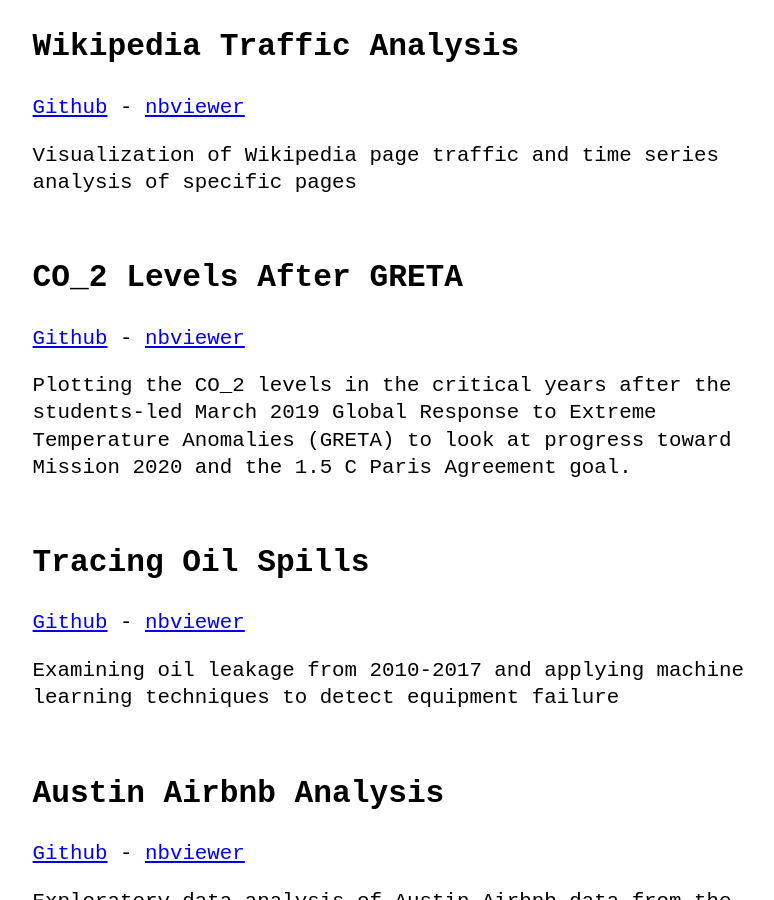
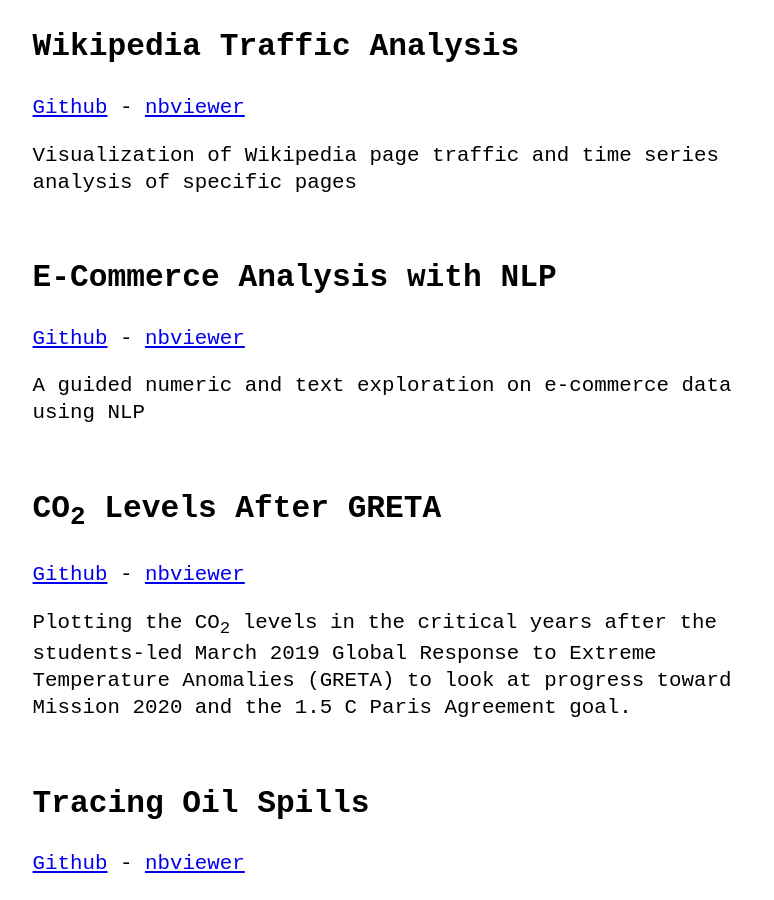
Before and after one commit to lukaszamora/lukaszamora.github.io, a Jekyll site: the page built from projects.md, in a window 1280 px wide and 900 px high, scrolled down 445 px. Shown: the whole window, without its empty margins (233-1007 px from the left). Built offline with Jekyll 4.4.1, drawn with Linux system fonts in a browser that asks for light colours; some of the changed text lies outside the part shown.

Commit message:
Update projects.md

```diff
--- a/projects.md
+++ b/projects.md
@@ -13,11 +13,17 @@ This portfolio is a compilation of notebooks/scripts which I created for data an
 
 Visualization of Wikipedia page traffic and time series analysis of specific pages
 
-## CO_2 Levels After GRETA
+## E-Commerce Analysis with NLP
+
+[Github](https://github.com/lukaszamora/E-Commerce-Data-Analysis) - [nbviewer](https://nbviewer.jupyter.org/github/lukaszamora/E-Commerce-Data-Analysis/blob/master/ecommerce-nlp.ipynb)
+
+A guided numeric and text exploration on e-commerce data using NLP
+
+## CO<sub>2</sub> Levels After GRETA
 
 [Github](https://github.com/lukaszamora/CO2-Levels-After-GRETA) - [nbviewer](https://nbviewer.jupyter.org/github/lukaszamora/CO2-Levels-After-GRETA/blob/main/Co2-analysis.ipynb)
 
-Plotting the CO_2 levels in the critical years after the students-led March 2019 Global Response to Extreme Temperature Anomalies (GRETA) to look at progress toward Mission 2020 and the 1.5 C Paris Agreement goal.
+Plotting the CO<sub>2</sub> levels in the critical years after the students-led March 2019 Global Response to Extreme Temperature Anomalies (GRETA) to look at progress toward Mission 2020 and the 1.5 C Paris Agreement goal.
 
 ## Tracing Oil Spills
 
```
Also changed, not shown: other parts of projects.md (+0 -6 lines).
